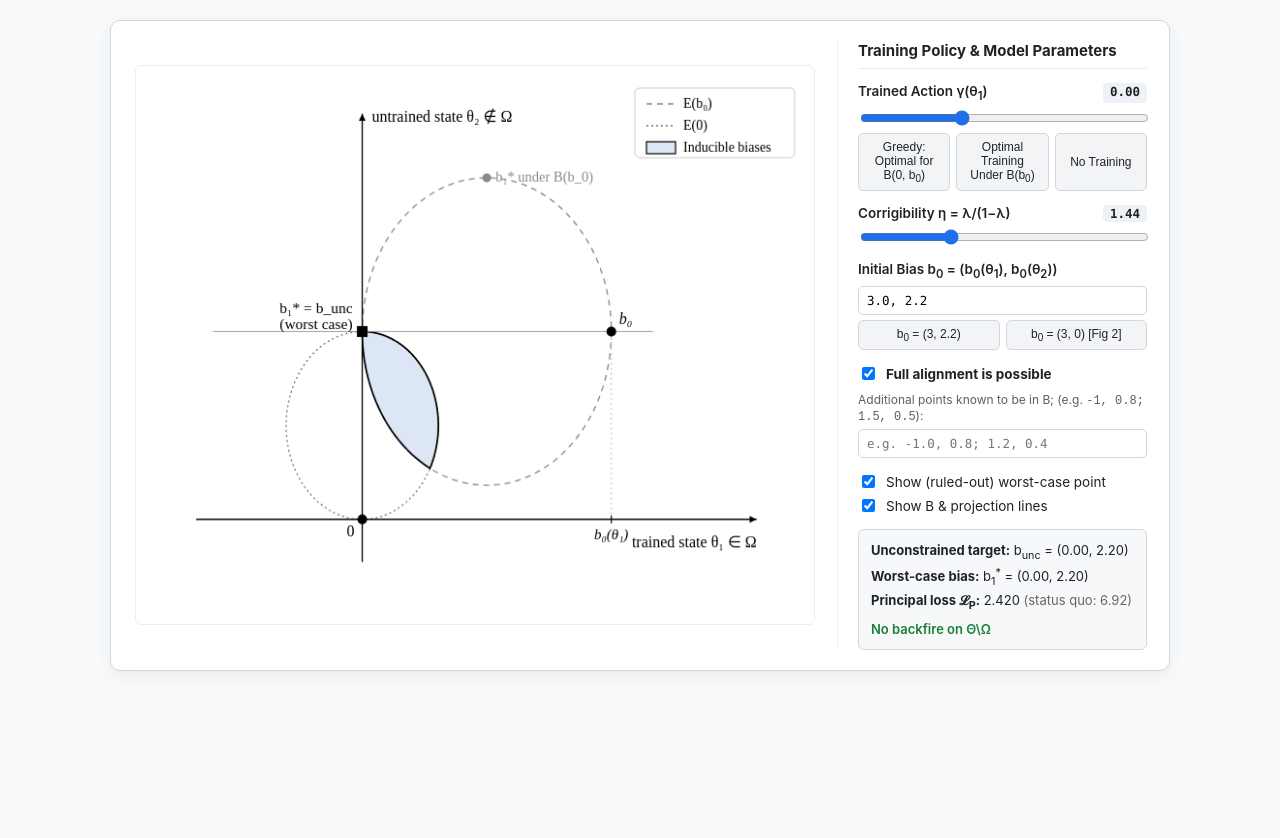
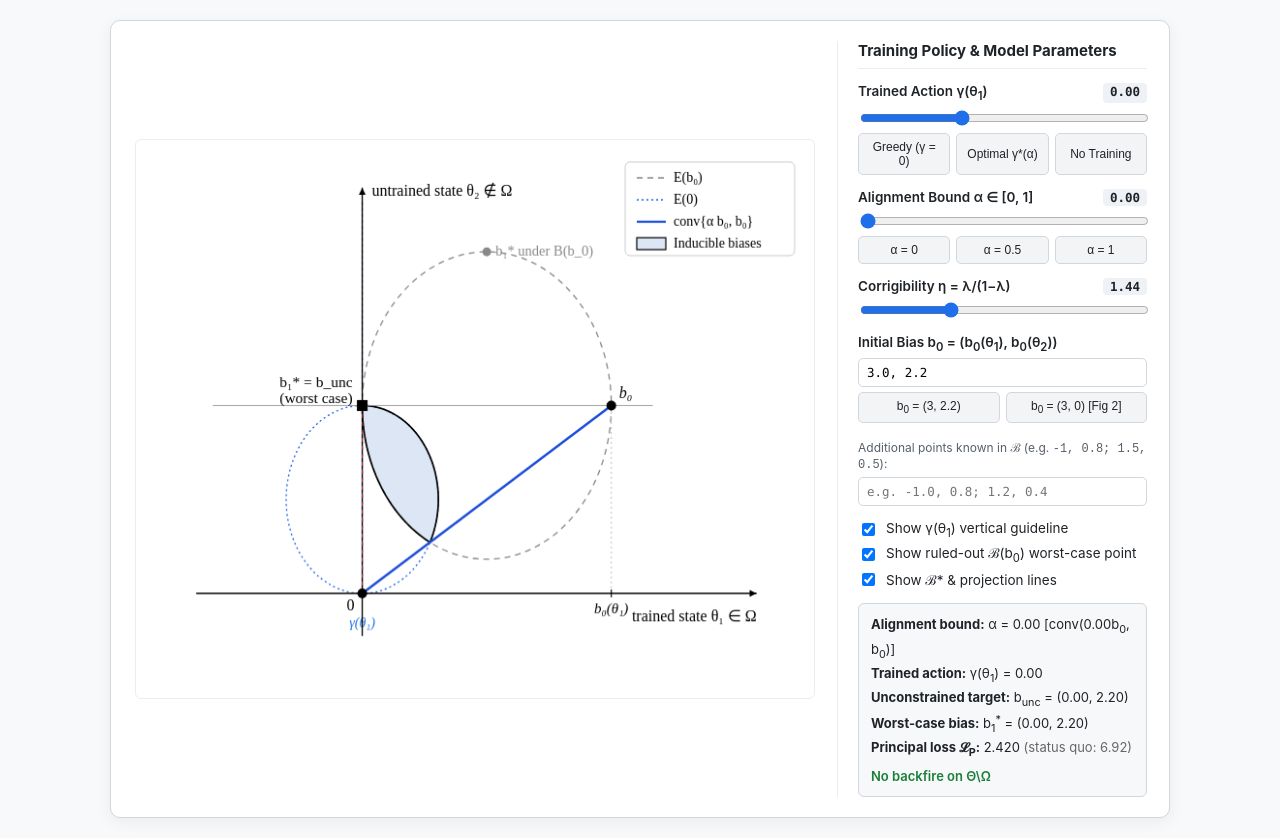
Before and after one commit to toomanymathnotmuchfunding/figure, a plain HTML site: page index.html in a window 1280 px wide. Before the commit the page ends 800 px from the top, so only its background shows below. Drawn offline with Linux system fonts and the light colour scheme.

Commit message:
Add files via upload

```diff
--- a/index.html
+++ b/index.html
@@ -157,9 +157,23 @@
       </div>
       <input type="range" id="gammaSlider" min="-1.80" max="3.40" step="0.01" value="0.00">
       <div class="btn-row">
-        <button id="btnGreedy" title="Set gamma = 0">Greedy: Optimal for B(0, b<sub>0</sub>) </button>
-        <button id="btnOpt62" title="Set gamma to Theorem 3 optimum">Optimal Training Under B(b<sub>0</sub>)</button>
+        <button id="btnGreedy" title="Set gamma = 0">Greedy (&gamma; = 0)</button>
+        <button id="btnOpt" title="Set gamma to Theorem 1 optimum for current alpha">Optimal &gamma;*(&alpha;)</button>
         <button id="btnNoTrain" title="Set gamma = b0(theta_1)">No Training</button>
+      </div>
+    </div>
+
+    <!-- Slider: Alignment parameter alpha in [0, 1] -->
+    <div class="control-group">
+      <div class="control-header">
+        <span>Alignment Bound &alpha; &isin; [0, 1]</span>
+        <span class="val-badge" id="alphaVal">0.00</span>
+      </div>
+      <input type="range" id="alphaSlider" min="0.00" max="1.00" step="0.01" value="0.00">
+      <div class="btn-row">
+        <button id="btnAlpha0" title="Full alignment possible (alpha = 0)">&alpha; = 0</button>
+        <button id="btnAlphaHalf" title="Partial alignment bound (alpha = 0.5)">&alpha; = 0.5</button>
+        <button id="btnAlpha1" title="Under-correction benchmark (alpha = 1)">&alpha; = 1</button>
       </div>
     </div>
 
@@ -184,14 +198,10 @@
       </div>
     </div>
 
-    <!-- Known points in B -->
+    <!-- Extra known points in B -->
     <div class="control-group">
-      <label class="checkbox-row">
-        <input type="checkbox" id="chkZero" checked>
-        <span><strong>Full alignment is possible</strong></span>
-      </label>
-      <div style="font-size:12px; color:var(--muted); margin-top:4px;">
-        Additional points known to be in B; (e.g. <code>-1, 0.8; 1.5, 0.5</code>):
+      <div style="font-size:12px; color:var(--muted); margin-top:2px;">
+        Additional points known in &Bscr; (e.g. <code>-1, 0.8; 1.5, 0.5</code>):
       </div>
       <input type="text" id="extraBInput" placeholder="e.g. -1.0, 0.8; 1.2, 0.4" value="">
     </div>
@@ -199,12 +209,16 @@
     <!-- Display Toggles -->
     <div class="control-group">
       <label class="checkbox-row">
+        <input type="checkbox" id="chkGammaLine" checked>
+        <span>Show &gamma;(&theta;<sub>1</sub>) vertical guideline</span>
+      </label>
+      <label class="checkbox-row">
         <input type="checkbox" id="chkRuledOut" checked>
-        <span>Show (ruled-out) worst-case point</span>
+        <span>Show ruled-out &Bscr;(b<sub>0</sub>) worst-case point</span>
       </label>
       <label class="checkbox-row">
         <input type="checkbox" id="chkConstruct" checked>
-        <span>Show B &amp; projection lines</span>
+        <span>Show &Bscr;* &amp; projection lines</span>
       </label>
     </div>
 
@@ -217,7 +231,7 @@
 const canvas = document.getElementById('plotCanvas');
 const ctx = canvas.getContext('2d');
 
-// High-DPI Retina scaling
+// Retina scaling
 const DPR = window.devicePixelRatio || 1;
 const W = 700, H = 560;
 canvas.width = W * DPR;
@@ -228,12 +242,14 @@ ctx.scale(DPR, DPR);
 
 // UI Elements
 const gammaSlider = document.getElementById('gammaSlider');
+const alphaSlider = document.getElementById('alphaSlider');
 const etaSlider = document.getElementById('etaSlider');
 const gammaVal = document.getElementById('gammaVal');
+const alphaVal = document.getElementById('alphaVal');
 const etaVal = document.getElementById('etaVal');
 const b0Input = document.getElementById('b0Input');
-const chkZero = document.getElementById('chkZero');
 const extraBInput = document.getElementById('extraBInput');
+const chkGammaLine = document.getElementById('chkGammaLine');
 const chkRuledOut = document.getElementById('chkRuledOut');
 const chkConstruct = document.getElementById('chkConstruct');
 const statsBox = document.getElementById('statsBox');
@@ -281,26 +297,56 @@ function drawArrow(x1, y1, x2, y2, color = '#000', lw = 1.3) {
   ctx.restore();
 }
 
+function computeOptimalGamma(alpha, b0, eta) {
+  if (alpha <= 1e-5) return 0.0;
+  if (Math.abs(b0[1]) < 1e-4) return 0.0;
+  if (alpha >= 0.999) {
+    const ratio = Math.abs(b0[1]) / Math.max(1e-6, Math.abs(b0[0]));
+    const alphaStar = Math.max(0.0, (2.0 - Math.sqrt(eta) * ratio) / (2.0 + 0.5 * eta));
+    return (1.0 - alphaStar) * b0[0];
+  }
+  const ratioSq = (b0[0] * b0[0]) / (b0[1] * b0[1]);
+  const m = (1.0 - alpha) / 2.0;
+  const R = 0.25 * eta * ratioSq;
+
+  const F = (g) => {
+    const D = Math.sqrt(m * m + R * (g - alpha) * (g - alpha));
+    return g - 0.25 * eta * ((1.0 - m + D) / D) * (alpha - g);
+  };
+
+  let low = 0.0, high = alpha;
+  for (let iter = 0; iter < 45; iter++) {
+    const mid = 0.5 * (low + high);
+    if (F(mid) < 0) low = mid;
+    else high = mid;
+  }
+  const gStar = 0.5 * (low + high);
+  return gStar * b0[0];
+}
+
 function render() {
   const b0 = parseB0();
   const gamma = parseFloat(gammaSlider.value);
+  const alpha = parseFloat(alphaSlider.value);
   const eta = parseFloat(etaSlider.value);
-  const zeroInB = chkZero.checked;
   const extraPts = parseExtraB();
 
   gammaVal.textContent = gamma.toFixed(2);
+  alphaVal.textContent = alpha.toFixed(2);
   etaVal.textContent = eta.toFixed(2);
 
   const b_unc = [gamma, b0[1]];
+  const alpha_b0 = [alpha * b0[0], alpha * b0[1]];
+
   const S = [b0];
-  if (zeroInB) S.push([0.0, 0.0]);
+  if (alpha < 0.999) {
+    S.push(alpha_b0);
+  }
   for (const p of extraPts) S.push(p);
 
-  // Lambda inner product weight (f1 = f2 = 0.5 => w_x = eta)
   const w_x = eta;
   const lambda_ip = (u, v) => w_x * u[0] * v[0] + u[1] * v[1];
 
-  // Polar intersection around b_unc
   const N = 1800;
   const boundary = [];
   const r_int_arr = [];
@@ -335,7 +381,6 @@ function render() {
     }
   }
 
-  // Coordinate transform (fixed clean viewport so dragging slider is rock-steady)
   const xMin = -2.2, xMax = 4.9;
   const yMin = Math.min(-0.7, b0[1] - 2.3), yMax = Math.max(4.9, b0[1] + 2.7);
 
@@ -352,7 +397,7 @@ function render() {
   const isBackfire = Math.abs(b1_star[1]) > Math.abs(b0[1]) + 1e-3;
   const fillCol = isBackfire ? '#f6d5d5' : '#dce6f4';
 
-  // 1. Shaded inducible intersection E(b_0) \cap E(0) \cap ...
+  // 1. Shaded inducible intersection
   ctx.save();
   ctx.beginPath();
   for (let i = 0; i < boundary.length; i++) {
@@ -365,9 +410,9 @@ function render() {
   ctx.fill();
   ctx.restore();
 
-  // 2. Constituent Ellipses E(v)
+  // 2. Constituent Ellipses
   const dashPatterns = [[6, 5], [2, 3], [8, 3, 2, 3], [4, 4]];
-  const ellColors = ['#888888', '#777777', '#2ca02c', '#9467bd'];
+  const ellColors = ['#888888', '#2563eb', '#2ca02c', '#9467bd'];
 
   for (let j = 0; j < S.length; j++) {
     const v = S[j];
@@ -389,7 +434,7 @@ function render() {
     }
   }
 
-  // 3. Solid black boundary around the active intersection
+  // 3. Solid black boundary around active intersection
   if (S.length > 1) {
     ctx.save();
     ctx.strokeStyle = '#000000';
@@ -409,7 +454,37 @@ function render() {
     ctx.restore();
   }
 
-  // 4. Reference line at y = b_0(theta_2) and drop-line at b_0(theta_1)
+  // 4. Dotted vertical line tracking gamma(theta_1)
+  if (chkGammaLine.checked) {
+    ctx.save();
+    ctx.strokeStyle = '#1f6feb';
+    ctx.lineWidth = 1.3;
+    ctx.setLineDash([2.5, 3.5]);
+    ctx.beginPath();
+    ctx.moveTo(toX(gamma), toY(0));
+    ctx.lineTo(toX(gamma), toY(yMax - 0.3));
+    ctx.stroke();
+
+    // Tick at x = gamma on x-axis
+    ctx.setLineDash([]);
+    ctx.beginPath();
+    ctx.moveTo(toX(gamma), toY(0) - 4);
+    ctx.lineTo(toX(gamma), toY(0) + 4);
+    ctx.stroke();
+
+    // Label gamma(theta_1) on the x-axis (offset to prevent collision with b0(theta_1) or origin 0)
+    ctx.fillStyle = '#1f6feb';
+    ctx.font = 'italic 14px "Computer Modern Serif", "Times New Roman", serif';
+    ctx.textAlign = 'center';
+    const distToB0 = Math.abs(gamma - b0[0]);
+    const isNearB0 = distToB0 < 0.45;
+    const isNearOrigin = Math.abs(gamma) < 0.28;
+    const textY = (isNearB0 || isNearOrigin) ? toY(0) + 34 : toY(0) + 20;
+    ctx.fillText('\u03B3(\u03B8\u2081)', toX(gamma), textY);
+    ctx.restore();
+  }
+
+  // 5. Reference lines for b0
   ctx.save();
   ctx.strokeStyle = '#999999';
   ctx.lineWidth = 0.9;
@@ -428,7 +503,7 @@ function render() {
   }
   ctx.restore();
 
-  // 5. Coordinate Axes (x = 0 and y = 0)
+  // 6. Coordinate Axes
   drawArrow(toX(xMin + 0.2), toY(0), toX(xMax - 0.15), toY(0), '#000000', 1.3);
   drawArrow(toX(0), toY(yMin + 0.2), toX(0), toY(yMax - 0.15), '#000000', 1.3);
 
@@ -441,7 +516,7 @@ function render() {
   ctx.fillText('trained state \u03B8\u2081 \u2208 \u03A9', toX(xMax - 0.15), toY(0) + 28);
   ctx.restore();
 
-  // Tick at b_0(theta_1) on x-axis
+  // Tick at b_0(theta_1)
   ctx.save();
   ctx.strokeStyle = '#000';
   ctx.lineWidth = 1.1;
@@ -454,14 +529,26 @@ function render() {
   ctx.fillText('b\u2080(\u03B8\u2081)', toX(b0[0]), toY(0) + 20);
   ctx.restore();
 
-  // 6. Construction lines: tilted [0, b_unc] diameter or B^* and dashed projection
-  if (zeroInB && Math.abs(gamma) > 1e-3) {
+  // Known segment conv{alpha b_0, b_0}
+  if (alpha < 0.999) {
+    ctx.save();
+    ctx.strokeStyle = '#1d4ed8';
+    ctx.lineWidth = 2.4;
+    ctx.beginPath();
+    ctx.moveTo(toX(alpha_b0[0]), toY(alpha_b0[1]));
+    ctx.lineTo(toX(b0[0]), toY(b0[1]));
+    ctx.stroke();
+    ctx.restore();
+  }
+
+  // 7. Construction lines
+  if (alpha < 0.999 && chkConstruct.checked) {
     ctx.save();
     ctx.strokeStyle = '#a61c1c';
     ctx.lineWidth = 1.1;
     ctx.setLineDash([4, 4]);
     ctx.beginPath();
-    ctx.moveTo(toX(0), toY(0));
+    ctx.moveTo(toX(alpha_b0[0]), toY(alpha_b0[1]));
     ctx.lineTo(toX(b_unc[0]), toY(b_unc[1]));
     ctx.stroke();
     ctx.restore();
@@ -469,7 +556,6 @@ function render() {
 
   const distStarUnc = Math.hypot(b1_star[0] - b_unc[0], b1_star[1] - b_unc[1]);
   if (chkConstruct.checked && distStarUnc > 1e-3) {
-    // Dashed projection line from b_unc to b_1^*
     ctx.save();
     ctx.strokeStyle = '#000000';
     ctx.lineWidth = 1.1;
@@ -480,7 +566,6 @@ function render() {
     ctx.stroke();
     ctx.restore();
 
-    // Thick solid line for B^* from binding point v_bind to b_1^*
     const v_bind = S[bindingIdx];
     ctx.save();
     ctx.strokeStyle = '#000000';
@@ -495,12 +580,12 @@ function render() {
     ctx.font = 'italic 16px "Computer Modern Serif", "Times New Roman", serif';
     ctx.fillStyle = '#000';
     ctx.textAlign = 'right';
-    ctx.fillText('\uD835\uDC9D*', midX - 8, midY + 6);
+    ctx.fillText('ℬ*', midX - 8, midY + 6);
     ctx.restore();
   }
 
-  // 7. Ruled-out 6.2 worst-case point at top of E(b_0)
-  if (chkRuledOut.checked && zeroInB) {
+  // 8. Ruled-out Section 6.2 worst-case point
+  if (chkRuledOut.checked && alpha < 0.999) {
     const c_b0 = [0.5 * (b_unc[0] + b0[0]), 0.5 * (b_unc[1] + b0[1])];
     const diff0 = [b0[0] - b_unc[0], b0[1] - b_unc[1]];
     const ry_b0 = 0.5 * Math.sqrt(lambda_ip(diff0, diff0));
@@ -517,7 +602,7 @@ function render() {
     ctx.restore();
   }
 
-  // 8. Key points: b_0, 0, extra points, b_unc, and b_1^*
+  // 9. Key points: b_0, alpha*b_0, extra points, b_unc, and b_1^*
   for (let j = 0; j < S.length; j++) {
     const v = S[j];
     ctx.save();
@@ -526,16 +611,22 @@ function render() {
     ctx.arc(toX(v[0]), toY(v[1]), 5, 0, 2 * Math.PI);
     ctx.fill();
     ctx.font = 'italic 16px "Computer Modern Serif", "Times New Roman", serif';
+
     if (j === 0) {
       ctx.textAlign = 'left';
       ctx.fillText('b\u2080', toX(v[0]) + 8, toY(v[1]) - 7);
-    } else if (Math.hypot(v[0], v[1]) < 1e-4) {
-      ctx.font = '16px "Computer Modern Serif", "Times New Roman", serif';
-      ctx.textAlign = 'right';
-      ctx.fillText('0', toX(0) - 8, toY(0) + 17);
+    } else if (j === 1 && alpha < 0.999) {
+      if (alpha < 1e-3) {
+        ctx.font = '16px "Computer Modern Serif", "Times New Roman", serif';
+        ctx.textAlign = 'right';
+        ctx.fillText('0', toX(0) - 8, toY(0) + 17);
+      } else {
+        ctx.textAlign = 'right';
+        ctx.fillText('\u03B1 b\u2080', toX(v[0]) + 30, toY(v[1]) + 12);
+      }
     } else {
       ctx.textAlign = 'left';
-      ctx.fillText('v' + j, toX(v[0]) + 7, toY(v[1]) - 6);
+      ctx.fillText('v' + (alpha < 0.999 ? j - 1 : j), toX(v[0]) + 7, toY(v[1]) - 6);
     }
     ctx.restore();
   }
@@ -556,7 +647,6 @@ function render() {
     const dx = gamma <= b0[0] ? -10 : 10;
     ctx.fillText('b_unc', toX(b_unc[0]) + dx, toY(b_unc[1]) + 16);
 
-    // Worst-case b_1^* marker
     const dotCol = isBackfire ? '#cc0000' : '#000000';
     ctx.fillStyle = dotCol;
     ctx.beginPath();
@@ -565,7 +655,7 @@ function render() {
 
     ctx.textAlign = 'center';
     const labelY = toY(b1_star[1]) - 12;
-    if (isBackfire && zeroInB) {
+    if (isBackfire) {
       ctx.fillText('b\u2081* (backfire: b\u2081(\u03B8\u2082) > b\u2080(\u03B8\u2082))', toX(b1_star[0]), labelY);
     } else {
       ctx.fillText('b\u2081* (worst case)', toX(b1_star[0]), labelY);
@@ -573,8 +663,10 @@ function render() {
   }
   ctx.restore();
 
-  // 9. Legend in top-right corner
-  const legX = W - 185, legY = 22, legW = 165, legH = 26 + S.length * 22;
+  // 10. Legend
+  const hasAlphaEll = alpha < 0.999;
+  const legItemsCount = S.length + (hasAlphaEll ? 1 : 0);
+  const legX = W - 195, legY = 22, legW = 175, legH = 28 + legItemsCount * 22;
   ctx.save();
   ctx.fillStyle = 'rgba(255,255,255,0.92)';
   ctx.strokeStyle = '#cccccc';
@@ -586,32 +678,54 @@ function render() {
 
   ctx.font = '14px "Computer Modern Serif", "Times New Roman", serif';
   ctx.textAlign = 'left';
+
+  let curY = legY + 16;
   for (let j = 0; j < S.length; j++) {
-    const ry = legY + 16 + j * 22;
     ctx.save();
     ctx.strokeStyle = S.length === 1 ? '#000' : ellColors[j % ellColors.length];
     ctx.lineWidth = 1.4;
     if (S.length > 1) ctx.setLineDash(dashPatterns[j % dashPatterns.length]);
     ctx.beginPath();
-    ctx.moveTo(legX + 12, ry);
-    ctx.lineTo(legX + 42, ry);
+    ctx.moveTo(legX + 12, curY);
+    ctx.lineTo(legX + 42, curY);
     ctx.stroke();
     ctx.restore();
-    const name = j === 0 ? 'E(b\u2080)' : (Math.hypot(S[j][0], S[j][1]) < 1e-4 ? 'E(0)' : 'E(v' + j + ')');
+
+    let name = 'E(b\u2080)';
+    if (j === 1 && alpha < 0.999) {
+      name = alpha < 1e-3 ? 'E(0)' : 'E(\u03B1 b\u2080)';
+    } else if (j > 0) {
+      name = 'E(v' + (alpha < 0.999 ? j - 1 : j) + ')';
+    }
     ctx.fillStyle = '#000';
-    ctx.fillText(name, legX + 50, ry + 4);
+    ctx.fillText(name, legX + 50, curY + 4);
+    curY += 22;
   }
-  const ryBox = legY + 10 + S.length * 22;
+
+  if (hasAlphaEll) {
+    ctx.save();
+    ctx.strokeStyle = '#1d4ed8';
+    ctx.lineWidth = 2.2;
+    ctx.beginPath();
+    ctx.moveTo(legX + 12, curY);
+    ctx.lineTo(legX + 42, curY);
+    ctx.stroke();
+    ctx.restore();
+    ctx.fillStyle = '#000';
+    ctx.fillText('conv{\u03B1 b\u2080, b\u2080}', legX + 50, curY + 4);
+    curY += 22;
+  }
+
   ctx.fillStyle = fillCol;
   ctx.strokeStyle = '#000';
   ctx.lineWidth = 1.2;
-  ctx.fillRect(legX + 12, ryBox, 30, 12);
-  ctx.strokeRect(legX + 12, ryBox, 30, 12);
+  ctx.fillRect(legX + 12, curY - 6, 30, 12);
+  ctx.strokeRect(legX + 12, curY - 6, 30, 12);
   ctx.fillStyle = '#000';
-  ctx.fillText('Inducible biases', legX + 50, ryBox + 10);
+  ctx.fillText('Inducible biases', legX + 50, curY + 4);
   ctx.restore();
 
-  // 10. Update live stats readout
+  // 11. Update live stats readout
   const lossP = 0.5 * gamma * gamma + 0.5 * b1_star[1] * b1_star[1];
   const lossNoTrain = 0.5 * b0[0] * b0[0] + 0.5 * b0[1] * b0[1];
   const statusHtml = isBackfire
@@ -619,6 +733,8 @@ function render() {
     : `<span class="safe">No backfire on &Theta;\\&Omega;</span>`;
 
   statsBox.innerHTML = `
+    <div><strong>Alignment bound:</strong> &alpha; = ${alpha.toFixed(2)} [conv(${alpha.toFixed(2)}b<sub>0</sub>, b<sub>0</sub>)]</div>
+    <div><strong>Trained action:</strong> &gamma;(&theta;<sub>1</sub>) = ${gamma.toFixed(2)}</div>
     <div><strong>Unconstrained target:</strong> b<sub>unc</sub> = (${b_unc[0].toFixed(2)}, ${b_unc[1].toFixed(2)})</div>
     <div><strong>Worst-case bias:</strong> b<sub>1</sub><sup>*</sup> = (${b1_star[0].toFixed(2)}, ${b1_star[1].toFixed(2)})</div>
     <div><strong>Principal loss &#x1D4DB;<sub>P</sub>:</strong> ${lossP.toFixed(3)} <span style="color:#666">(status quo: ${lossNoTrain.toFixed(2)})</span></div>
@@ -628,43 +744,59 @@ function render() {
 
 // Event Listeners
 gammaSlider.addEventListener('input', render);
+alphaSlider.addEventListener('input', render);
 etaSlider.addEventListener('input', render);
 b0Input.addEventListener('input', render);
-chkZero.addEventListener('change', render);
 extraBInput.addEventListener('input', render);
+chkGammaLine.addEventListener('change', render);
 chkRuledOut.addEventListener('change', render);
 chkConstruct.addEventListener('change', render);
 
 document.getElementById('btnGreedy').addEventListener('click', () => {
-  gammaSlider.value = 0.0;
+  gammaSlider.value = (0.0).toFixed(2);
   render();
 });
 
-document.getElementById('btnOpt62').addEventListener('click', () => {
+document.getElementById('btnOpt').addEventListener('click', () => {
   const b0 = parseB0();
   const eta = parseFloat(etaSlider.value);
-  const ratio = Math.abs(b0[1]) / Math.max(1e-6, Math.abs(b0[0]));
-  const alphaStar = Math.max(0.0, (2.0 - Math.sqrt(eta) * ratio) / (2.0 + 0.5 * eta));
-  gammaSlider.value = ((1.0 - alphaStar) * b0[0]).toFixed(2);
+  const alpha = parseFloat(alphaSlider.value);
+  const optGamma = computeOptimalGamma(alpha, b0, eta);
+  gammaSlider.value = optGamma.toFixed(2);
   render();
 });
 
 document.getElementById('btnNoTrain').addEventListener('click', () => {
   const b0 = parseB0();
-  gammaSlider.value = b0[0];
+  gammaSlider.value = b0[0].toFixed(2);
+  render();
+});
+
+document.getElementById('btnAlpha0').addEventListener('click', () => {
+  alphaSlider.value = (0.0).toFixed(2);
+  render();
+});
+
+document.getElementById('btnAlphaHalf').addEventListener('click', () => {
+  alphaSlider.value = (0.5).toFixed(2);
+  render();
+});
+
+document.getElementById('btnAlpha1').addEventListener('click', () => {
+  alphaSlider.value = (1.0).toFixed(2);
   render();
 });
 
 document.getElementById('btnB0_61').addEventListener('click', () => {
   b0Input.value = '3.0, 2.2';
-  chkZero.checked = true;
+  alphaSlider.value = (0.0).toFixed(2);
   render();
 });
 
 document.getElementById('btnB0_62').addEventListener('click', () => {
   b0Input.value = '3.0, 0.0';
-  chkZero.checked = false;
-  gammaSlider.value = 1.2;
+  alphaSlider.value = (1.0).toFixed(2);
+  gammaSlider.value = (1.2).toFixed(2);
   render();
 });
 
```
